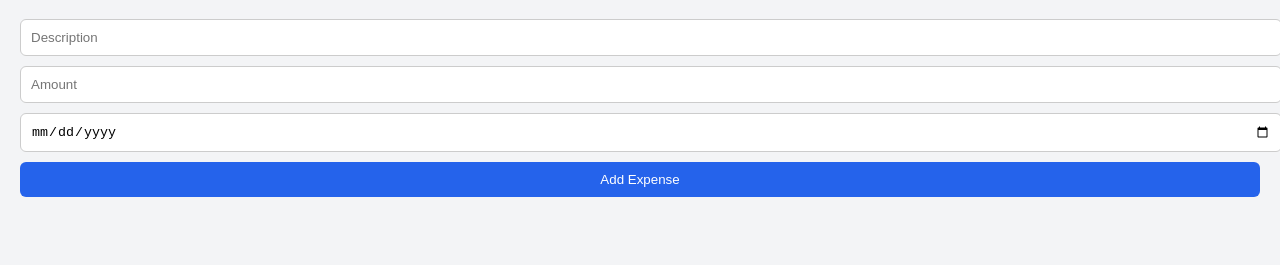
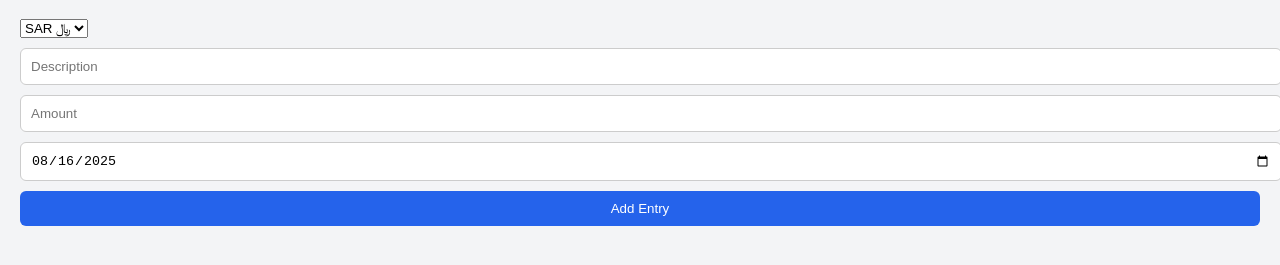
Before and after one commit to tharik25/ExpanseTracker, a plain HTML site: page expense.html in a window 1280 px wide. Shown: the part 119-384 px from the top of the page. Drawn offline with Linux system fonts and the light colour scheme.

Commit message:
Update expense.html
Currency Dropdown & Default Date

```diff
--- a/expense.html
+++ b/expense.html
@@ -12,11 +12,20 @@
   </nav>
   <h1>Expense</h1>
   <form id="expense-form">
-    <input type="text" id="desc" placeholder="Description" required />
-    <input type="number" id="amount" placeholder="Amount" required />
-    <input type="date" id="date" required />
-    <button type="submit">Add Expense</button>
+  <select id="currency" required>
+  <option value="SAR">SAR ﷼</option>
+  <option value="INR">INR ₹</option>
+  <option value="USD">USD $</option>
+  <option value="EUR">EUR €</option>
+</select>
+<input type="text" id="desc" placeholder="Description" required />
+<input type="number" id="amount" placeholder="Amount" required />
+<input type="date" id="date" required />
+<button type="submit">Add Entry</button>
   </form>
+  <script>
+  document.getElementById('date').value = new Date().toISOString().split('T')[0];
+</script>
   <div id="expense-list"></div>
   <script src="script.js"></script>
   <script>
```
